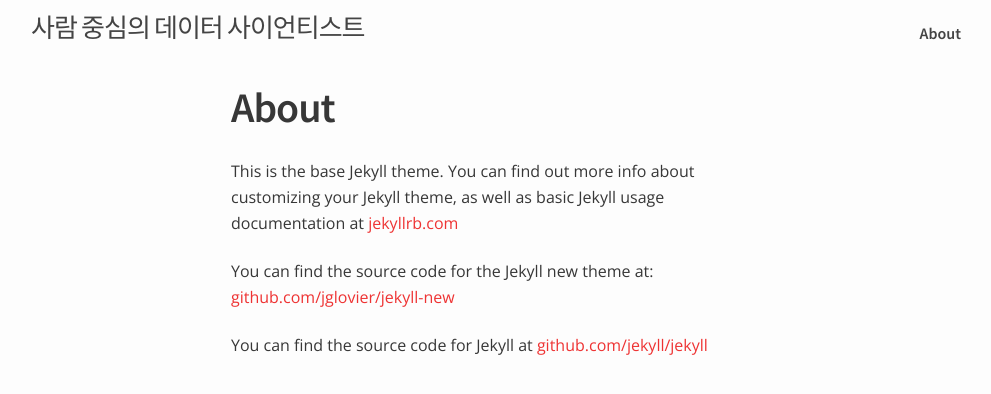
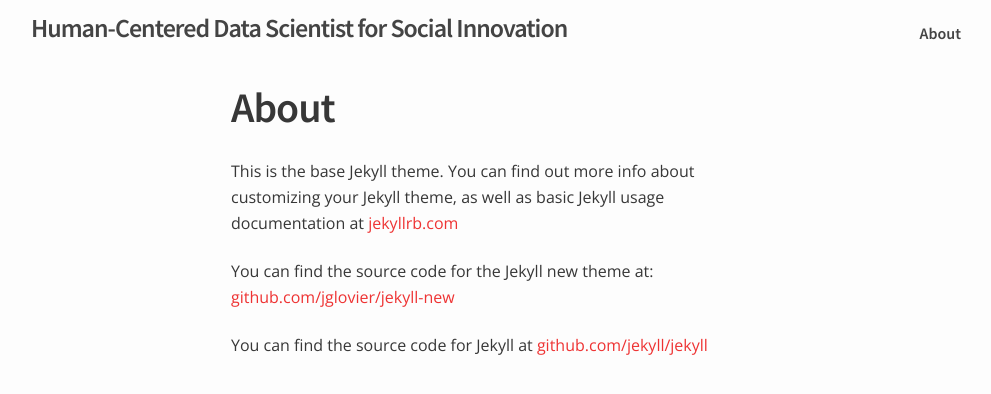
Before and after one commit to hero4earth/hero4earth.github.io, a Jekyll site: the page built from about.md, in a window 1280 px wide. Shown: the top 394 px of the page, without its empty margins (139-1130 px from the left). Built offline with Jekyll 4.4.1, drawn with Linux system fonts in a browser that asks for light colours.

Commit message:
update content

```diff
--- a/_config.yml
+++ b/_config.yml
@@ -1,5 +1,5 @@
 # Site settings
-title: 사람 중심의 데이터 사이언티스트
+title: Human-Centered Data Scientist for Social Innovation
 email: eddy.sangwon@gmail.com
 description: > # this means to ignore newlines until "baseurl:"
   사회 혁신을 위한 사람 중심의 데이터 사이언티스트를 꿈꿉니다.
```
